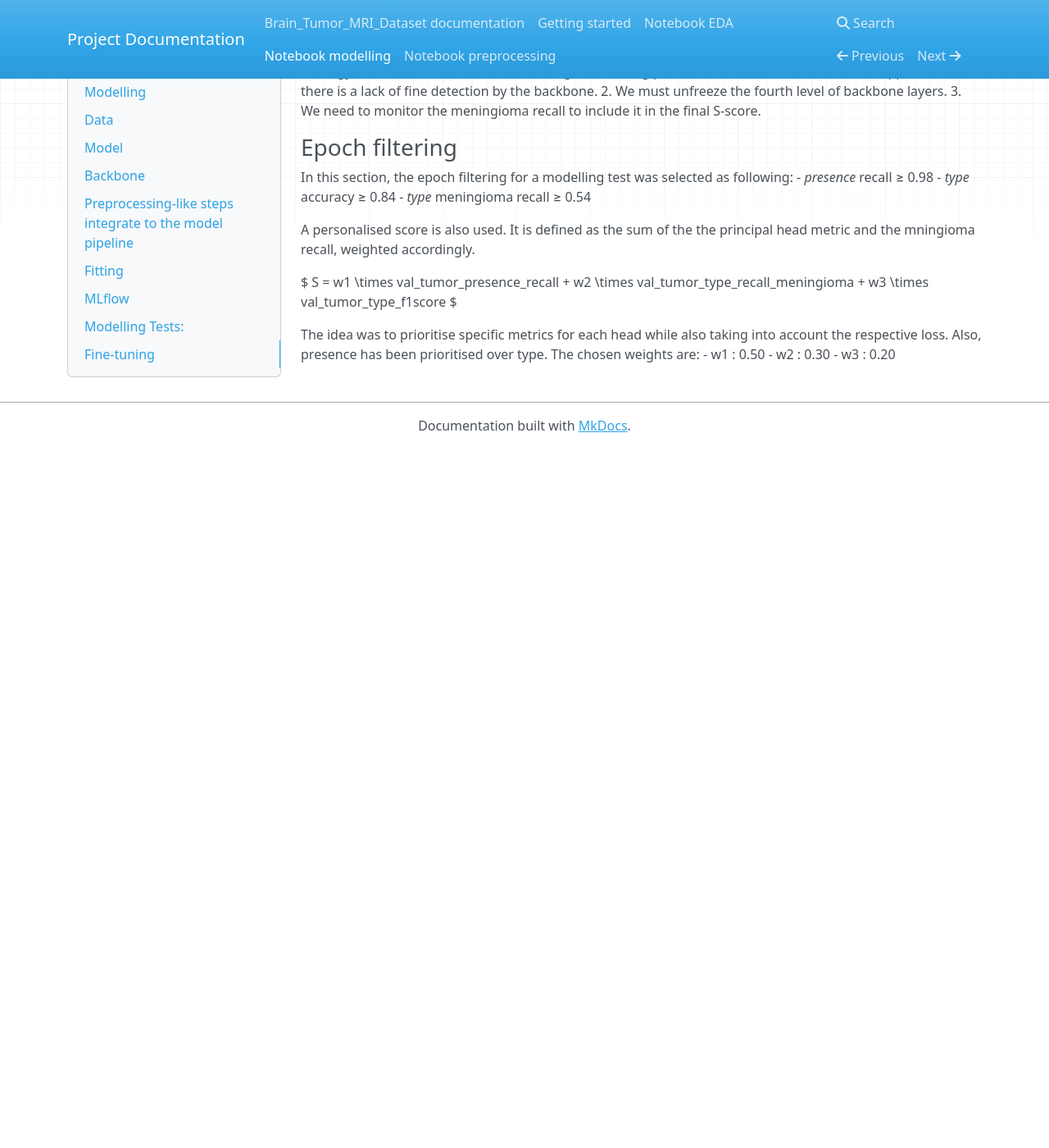
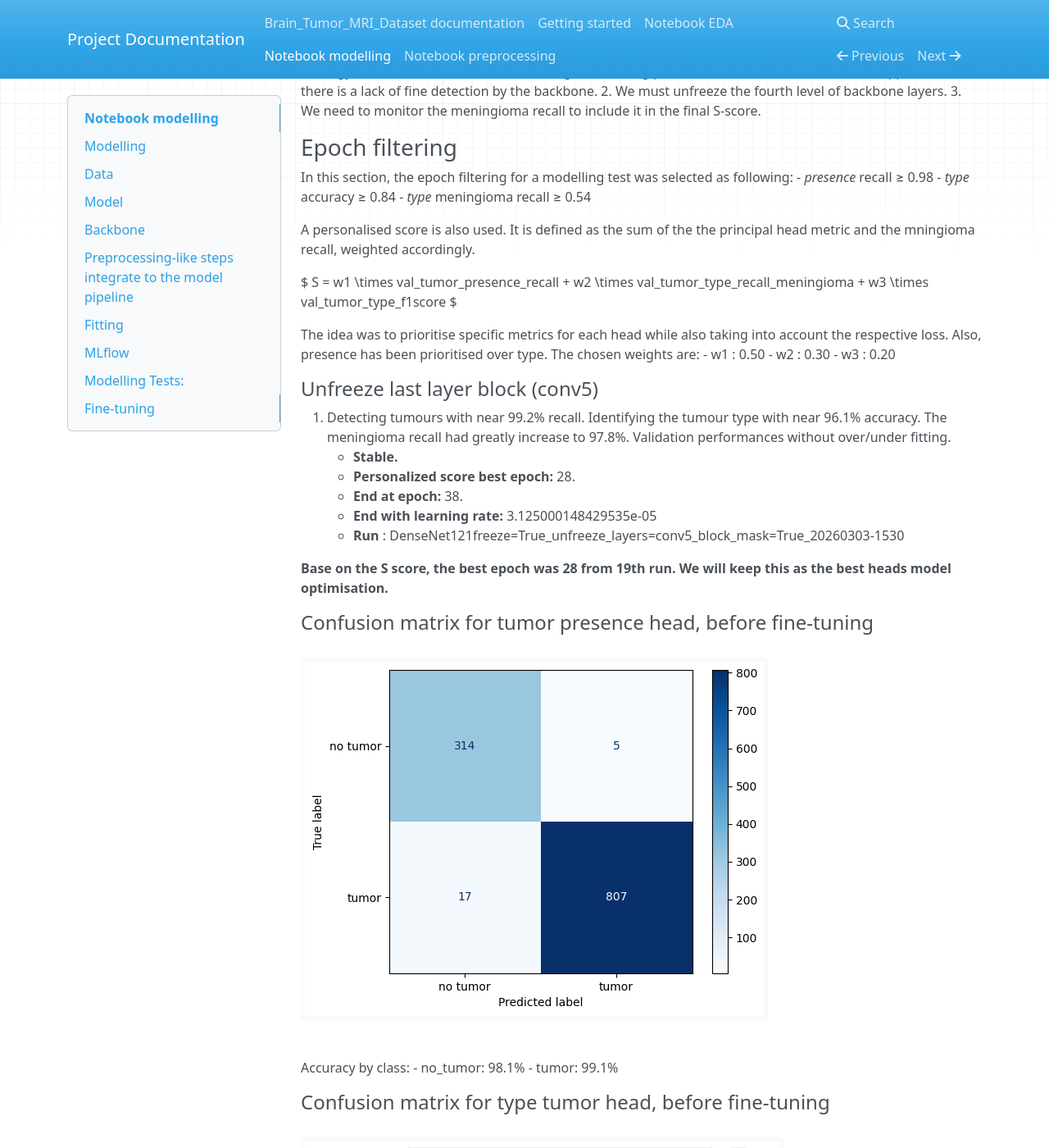
Before and after one commit to Jeremy-Duval-PhD/Brain_Tumor_MRI_Dataset, an MkDocs documentation site: the page built from docs/docs/notebook_modelling.md, in a window 1280 px wide and 1400 px high, scrolled down 9385 px. Shown: the whole window at 82% size. Built offline with MkDocs 1.6.1, drawn with Linux system fonts in a browser that asks for light colours; nearby versions of some CDN libraries; before the commit the page ends 9932 px from its top, so only the background shows below that; some of the changed text lies outside the part shown.

Commit message:
Fine-tuning end

```diff
--- a/docs/docs/notebook_modelling.md
+++ b/docs/docs/notebook_modelling.md
@@ -328,3 +328,33 @@ The idea was to prioritise specific metrics for each head while also taking into
 - w1 : 0.50
 - w2 : 0.30
 - w3 : 0.20
+
+#### Unfreeze last layer block (conv5)
+
+19. Detecting tumours with near 99.2% recall. Identifying the tumour type with near 96.1% accuracy. The meningioma recall had greatly increase to 97.8%. Validation performances without over/under fitting.
+	- **Stable.**
+	- **Personalized score best epoch:** 28.
+	- **End at epoch:** 38.
+	- **End with learning rate:** 3.125000148429535e-05
+	- **Run** : DenseNet121freeze=True_unfreeze_layers=conv5_block_mask=True_20260303-1530
+
+**Base on the S score, the best epoch was 28 from 19th run. We will keep this as the best heads model optimisation.**
+
+#### Confusion matrix for tumor presence head, before fine-tuning
+![Confusion matrix for tumor presence head, before fine-tuning](/figures/Confusion_mtrx_presence_bf_fine_tuning.png)
+
+Accuracy by class:
+- no_tumor: 98.1%
+- tumor: 99.1%
+
+#### Confusion matrix for type tumor head, before fine-tuning
+![Confusion matrix for type tumor head, before fine-tuning](/figures/Confusion_mtrx_type_bf_fine_tuning.png)
+
+"no tumor" bad score is explained by the loss mask when the presence head predicts that there is no tumour.
+
+"meningioma" score is explained by the fact that, in some cases, meningiomas can resemble gliomas, and the classification of this tumour type depends more on the MRI scan.
+
+Accuracy by class:
+- glioma: 97.0%
+- meningioma: 95.5%
+- pituitary: 99.0%
```
Also changed, not shown: docs/docs/figures/Confusion_mtrx_presence_af_fine_tuning.png (added), docs/docs/figures/Confusion_mtrx_type_af_fine_tuning.png (added), 1 other file.
